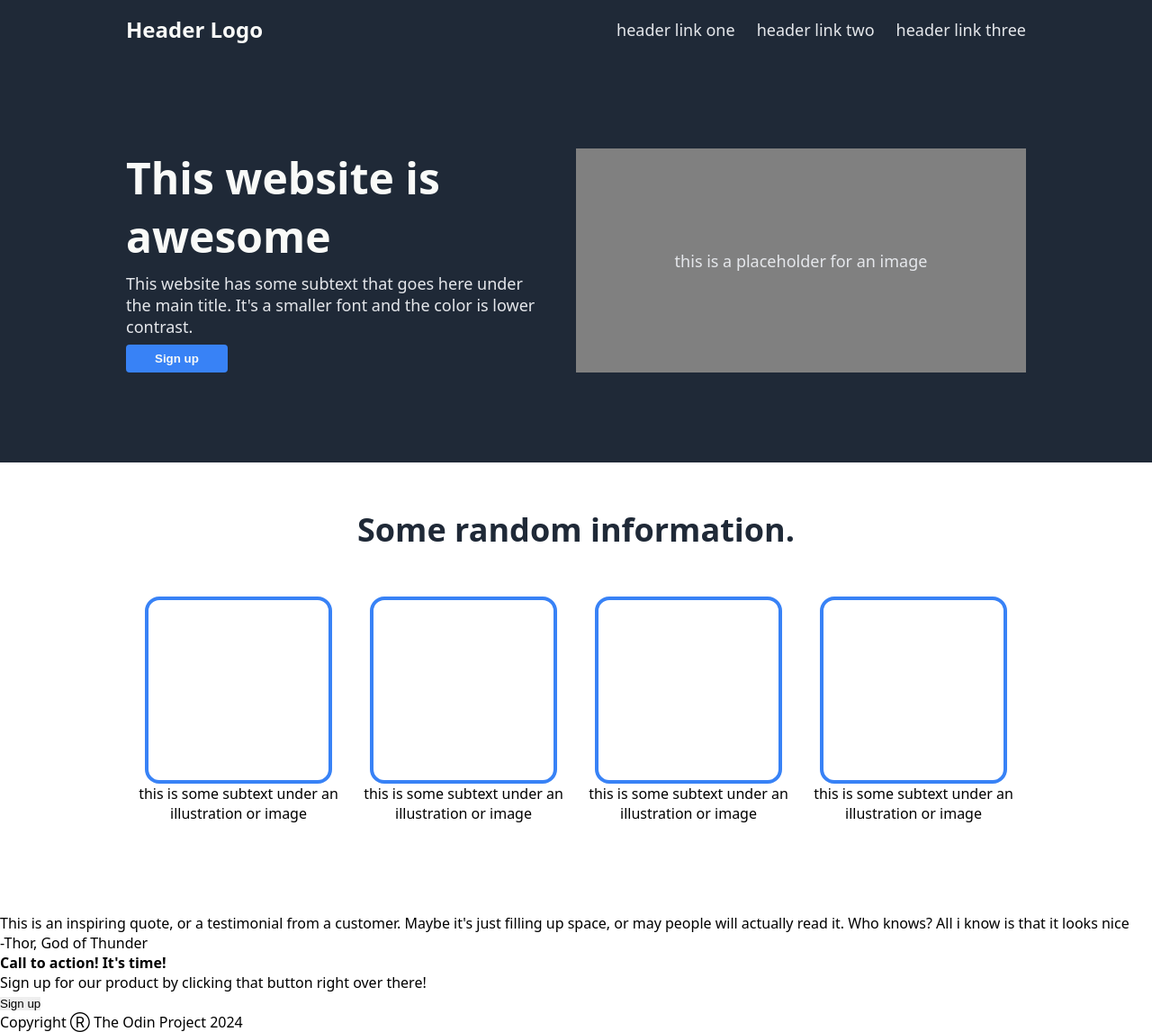
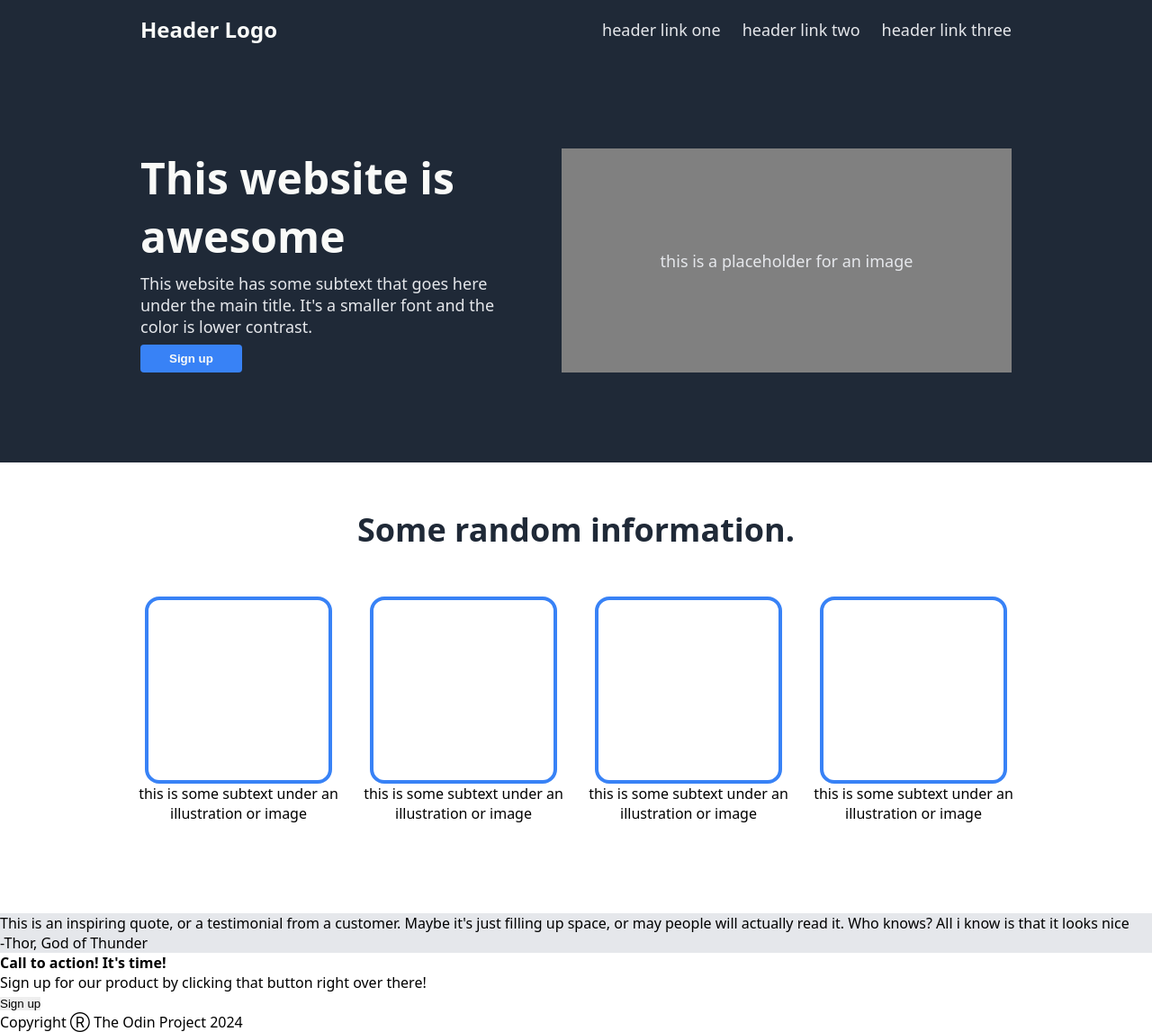
Before and after one commit to felipedantaspos/landing-page, a plain HTML site: page index.html in a window 1280 px wide. Shown: the whole page at 90% size. Drawn offline with Linux system fonts and the light colour scheme.

Commit message:
style: add container class to make cleaner code on main section

```diff
--- a/css/style.css
+++ b/css/style.css
@@ -26,6 +26,15 @@ body {
 
 .dark-bg {
   background-color: #1f2937;
+}
+
+.grey-bg {
+  background-color: #e5e7eb;
+}
+
+.container {
+  max-width: 1000px;
+  margin: 0 auto;
 }
 
 .header h1 {
@@ -90,7 +99,6 @@ body {
   padding: 0 16px;
   gap: 40px;
   justify-content: space-between;
-  max-width: 1000px;
   margin: 100px auto;
 }
 
@@ -127,3 +135,6 @@ body {
 .info-cards {
   display: flex;
 }
+
+.quote-container {
+}
--- a/index.html
+++ b/index.html
@@ -9,7 +9,8 @@
 </head>
 
 <body>
-  <div class="dark-bg main-container">
+  <div class="dark-bg">
+    <div class="container">
       <div class="header">
         <h1>Header Logo</h1>
         <ul>
@@ -26,6 +27,7 @@
         </div>
         <div class="img"><img src="" alt="">
           <p>this is a placeholder for an image</p>
+        </div>
       </div>
     </div>
   </div>
@@ -54,9 +56,9 @@
     </div>
   </div>
 
-  <div>
-    <p>This is an inspiring quote, or a testimonial from a customer. Maybe it's just filling up space, or may people will actually read it. Who knows? All i know is that it looks nice</p>
-    <p>-Thor, God of Thunder</p>
+  <div class="grey-bg quote-container">
+    <p class="quote">This is an inspiring quote, or a testimonial from a customer. Maybe it's just filling up space, or may people will actually read it. Who knows? All i know is that it looks nice</p>
+    <p class="author">-Thor, God of Thunder</p>
   </div>
 
   <div>
```
Lines whose indentation alone changed are shown as unchanged.
